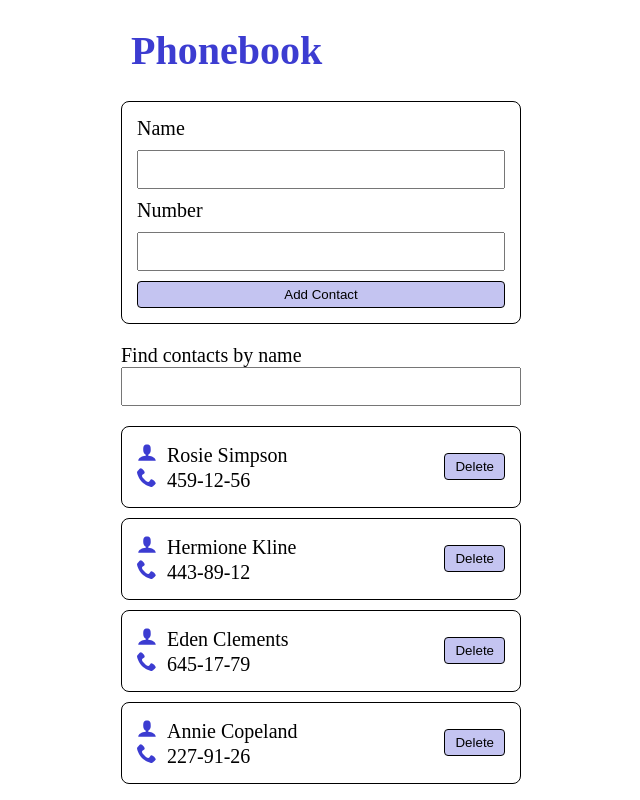
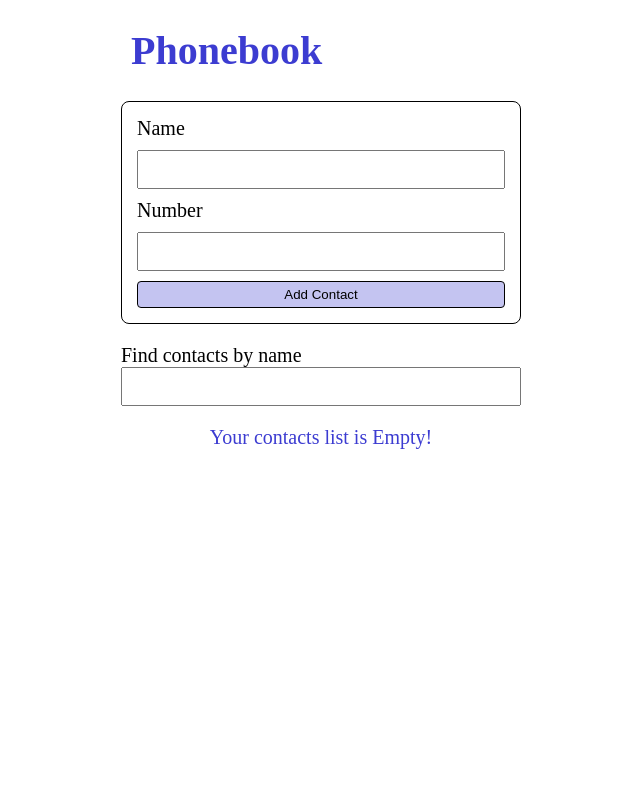
Before and after one commit to zhyvka89/goit-neo-react-hw-module3, a React (Vite) app: page / in a window 1280 px wide. Shown: the whole page, without its empty margins (319-959 px from the left). Built offline with nearby package versions, Linux system fonts and the light colour scheme.

Commit message:
add localStorage

```diff
--- a/src/App.jsx
+++ b/src/App.jsx
@@ -1,14 +1,23 @@
-import { useState } from "react";
+import { useEffect, useState } from "react";
 import ContactForm from "./components/ContactForm/ContactForm";
 import SearchBox from "./components/SearchBox/SearchBox";
 import ContactList from "./components/ContactList/ContactList";
 import { phonebook_container, title } from "./App.module.css";
-
-import defaultContacts from "./contacts.json";
+import Notification from "./components/Notification/Notification";
 
 function App() {
-  const [contacts, setContacts] = useState(defaultContacts);
+  const [contacts, setContacts] = useState(() => {
+    const contactsData = localStorage.getItem("contacts");
+
+    if (contactsData) return JSON.parse(contactsData);
+
+    return [];
+  });
   const [searchValue, setSearchValue] = useState("");
+
+  useEffect(() => {
+    localStorage.setItem("contacts", JSON.stringify(contacts));
+  });
 
   function addContact(newContact) {
     setContacts((prevContacts) => [...prevContacts, newContact]);
@@ -20,14 +29,24 @@ function App() {
     );
   }
 
-  const foundContacts = contacts.filter(contact => contact.name.toLowerCase().includes(searchValue.toLowerCase()))
+  const foundContacts = contacts.filter((contact) =>
+    contact.name.toLowerCase().includes(searchValue.toLowerCase())
+  );
 
   return (
     <div className={phonebook_container}>
       <h1 className={title}>Phonebook</h1>
       <ContactForm addContact={addContact} />
       <SearchBox value={searchValue} searchContact={setSearchValue} />
-      <ContactList contacts={foundContacts} deleteContact={deleteContact} />
+      {contacts.length || foundContacts.length ? (
+        <ContactList contacts={foundContacts} deleteContact={deleteContact} />
+      ) : (
+        <Notification> Your contacts list is Empty! </Notification>
+      )}
+
+      {!foundContacts.length && contacts.length > 0 && (
+        <Notification> No found contacts! </Notification>
+      )}
     </div>
   );
 }
--- /dev/null
+++ b/src/components/Notification/Notification.jsx
@@ -0,0 +1,9 @@
+import { text } from "./Notification.module.css";
+
+function Notification({children}) {
+  return (
+    <div className={text}>{children}</div>
+  )
+}
+
+export default Notification
--- /dev/null
+++ b/src/components/Notification/Notification.module.css
@@ -0,0 +1,4 @@
+.text {
+  text-align: center;
+  color: rgb(60, 60, 209);
+}
```
